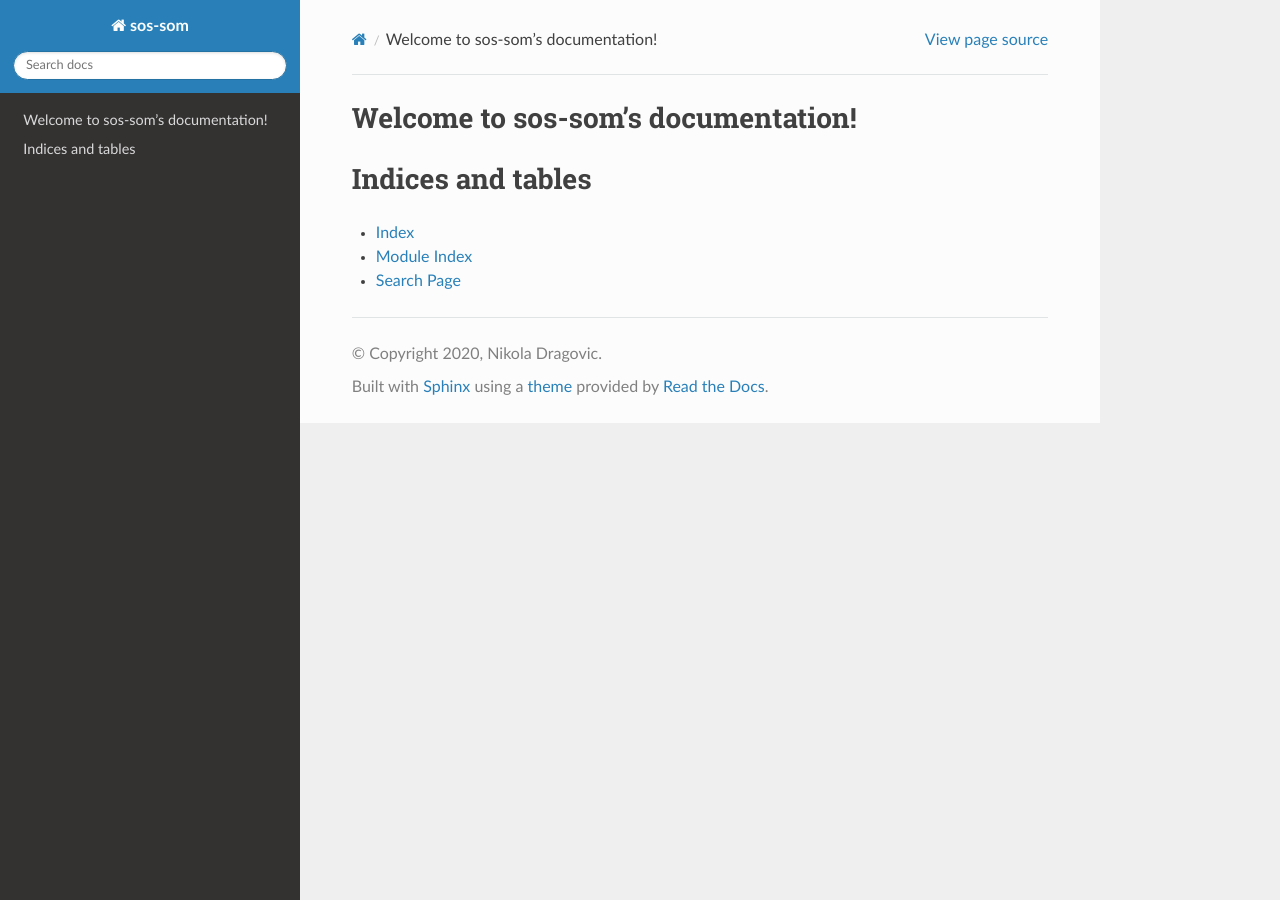
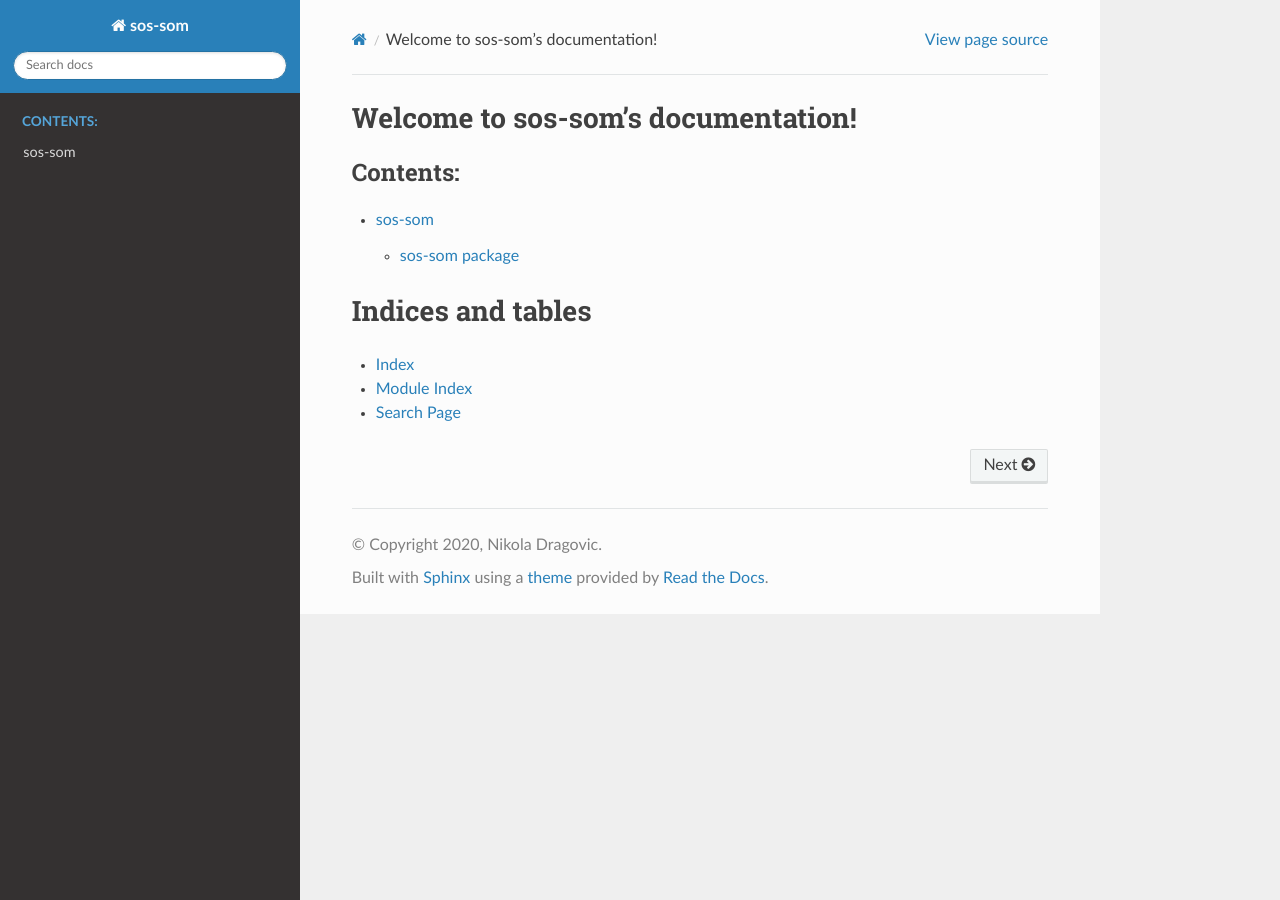
Before and after one commit to nikdra/sos-som, a Sphinx documentation site: the page built from docs/source/index.rst, in a window 1280 px wide. Built offline with Sphinx 7.4.7 and the Read the Docs theme 2.0.0, drawn with Linux system fonts in a browser that asks for light colours.

Commit message:
fix sphinx doc skeleton

```diff
--- a/docs/source/conf.py
+++ b/docs/source/conf.py
@@ -12,7 +12,7 @@
 #
 import os
 import sys
-sys.path.insert(0, os.path.abspath('../../src/sos-som'))
+sys.path.insert(0, os.path.abspath('../../src/sos-som/'))
 
 
 # -- Project information -----------------------------------------------------
--- a/docs/source/index.rst
+++ b/docs/source/index.rst
@@ -10,6 +10,7 @@ Welcome to sos-som's documentation!
    :maxdepth: 2
    :caption: Contents:
 
+   modules
 
 Indices and tables
 ==================
```
